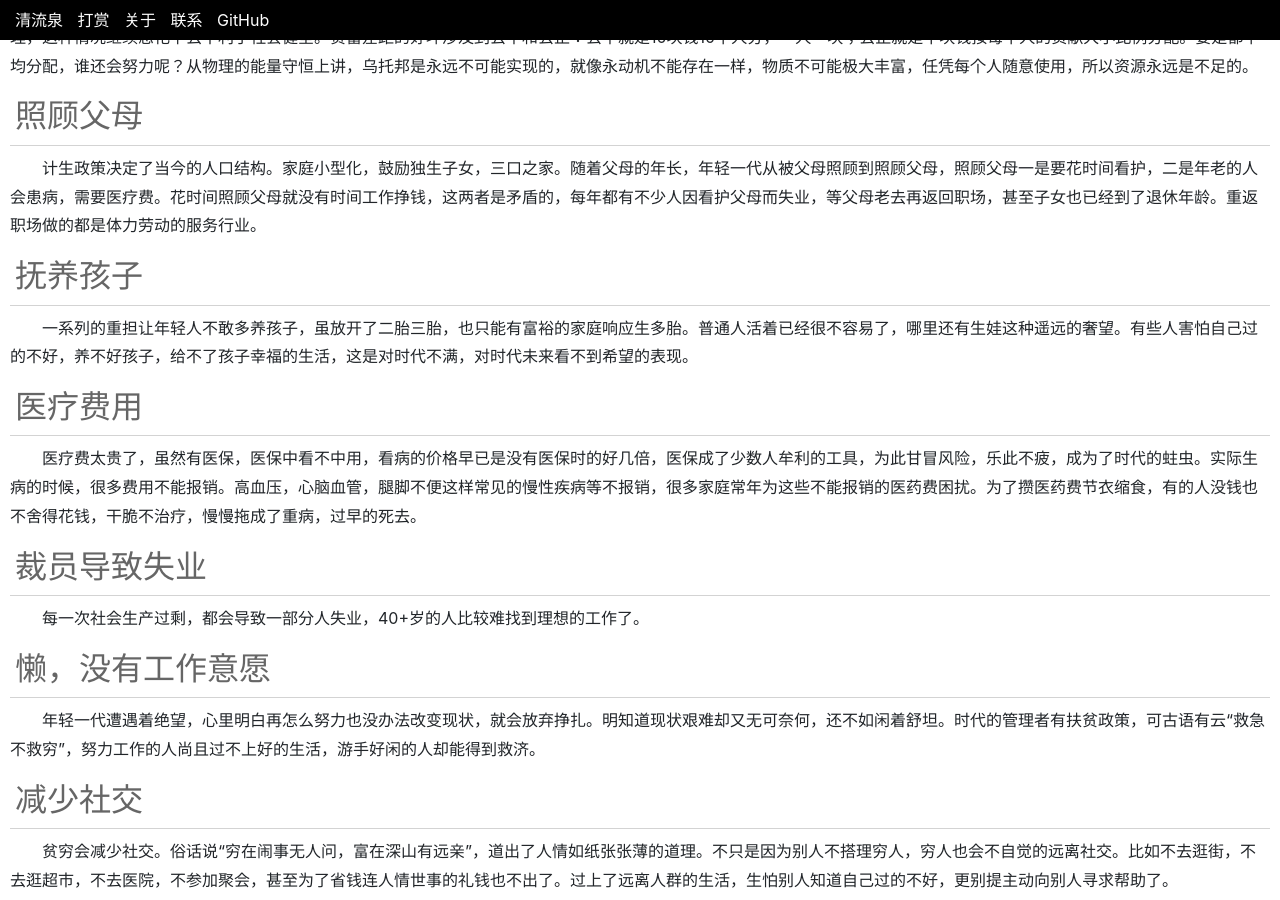
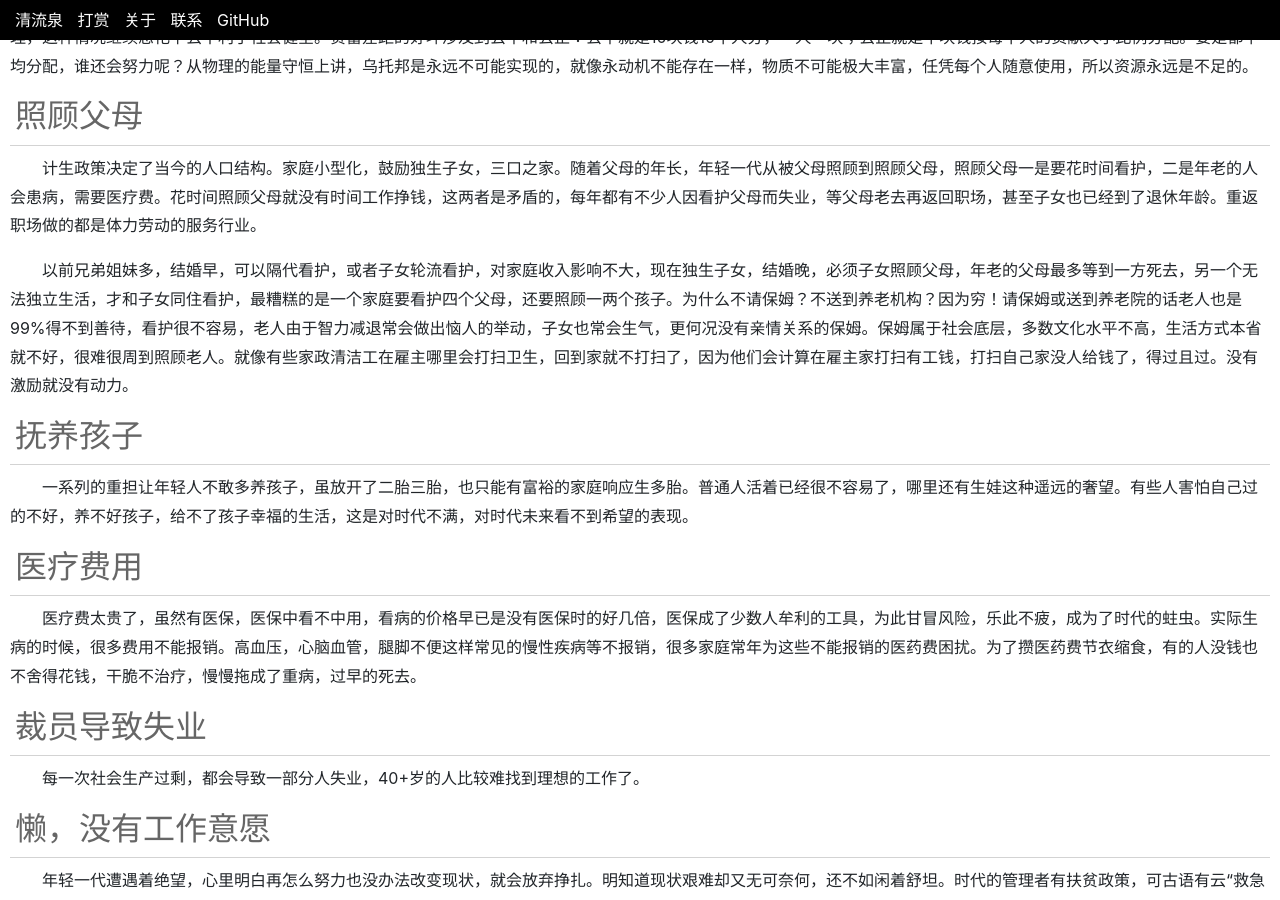
Before and after one commit to yinyongxian/yinyongxian.github.io, a Jekyll site: the page built from _posts/2022/2022-02-09-the-young-generation-is-impoverished.html, in a window 1280 px wide and 900 px high, scrolled down 634 px. Built offline with Jekyll 4.4.1, drawn with Linux system fonts in a browser that asks for light colours.

Commit message:
年轻一代贫困化

```diff
--- a/_posts/2022/2022-02-09-the-young-generation-is-impoverished.html
+++ b/_posts/2022/2022-02-09-the-young-generation-is-impoverished.html
@@ -25,6 +25,7 @@ title: 年轻一代贫困化
         <p>当前的贫富差距很大了，从部分人的小目标一个亿，每天中大奖500万，到很多全家辛勤劳作努力一辈子都挣不到100万。这种畸形的社会贫富结构，时代的管理者不能坐视不理，这种情况继续恶化下去不利于社会健全。贫富差距的好坏涉及到公平和公正：公平就是10块钱10个人分，一人一块；公正就是十块钱按每个人的贡献大小比例分配。要是都平均分配，谁还会努力呢？从物理的能量守恒上讲，乌托邦是永远不可能实现的，就像永动机不能存在一样，物质不可能极大丰富，任凭每个人随意使用，所以资源永远是不足的。</p>
         <h2>照顾父母</h2>
         <p>计生政策决定了当今的人口结构。家庭小型化，鼓励独生子女，三口之家。随着父母的年长，年轻一代从被父母照顾到照顾父母，照顾父母一是要花时间看护，二是年老的人会患病，需要医疗费。花时间照顾父母就没有时间工作挣钱，这两者是矛盾的，每年都有不少人因看护父母而失业，等父母老去再返回职场，甚至子女也已经到了退休年龄。重返职场做的都是体力劳动的服务行业。</p>
+        <p>以前兄弟姐妹多，结婚早，可以隔代看护，或者子女轮流看护，对家庭收入影响不大，现在独生子女，结婚晚，必须子女照顾父母，年老的父母最多等到一方死去，另一个无法独立生活，才和子女同住看护，最糟糕的是一个家庭要看护四个父母，还要照顾一两个孩子。为什么不请保姆？不送到养老机构？因为穷！请保姆或送到养老院的话老人也是99%得不到善待，看护很不容易，老人由于智力减退常会做出恼人的举动，子女也常会生气，更何况没有亲情关系的保姆。保姆属于社会底层，多数文化水平不高，生活方式本省就不好，很难很周到照顾老人。就像有些家政清洁工在雇主哪里会打扫卫生，回到家就不打扫了，因为他们会计算在雇主家打扫有工钱，打扫自己家没人给钱了，得过且过。没有激励就没有动力。</p>
         <h2>抚养孩子</h2>
         <p>一系列的重担让年轻人不敢多养孩子，虽放开了二胎三胎，也只能有富裕的家庭响应生多胎。普通人活着已经很不容易了，哪里还有生娃这种遥远的奢望。有些人害怕自己过的不好，养不好孩子，给不了孩子幸福的生活，这是对时代不满，对时代未来看不到希望的表现。</p>
         <h2>医疗费用</h2>
```
